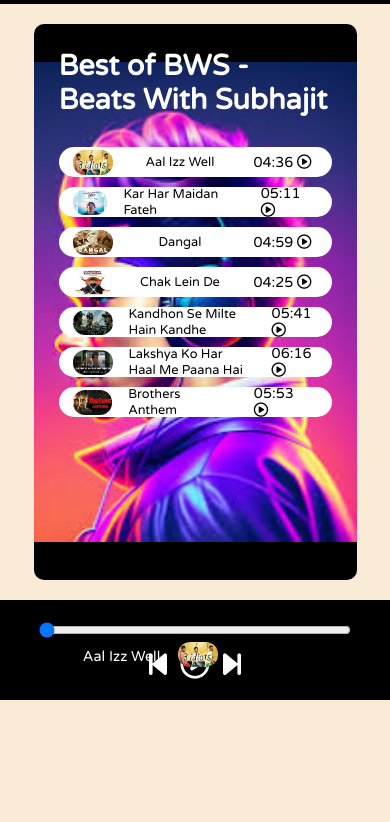
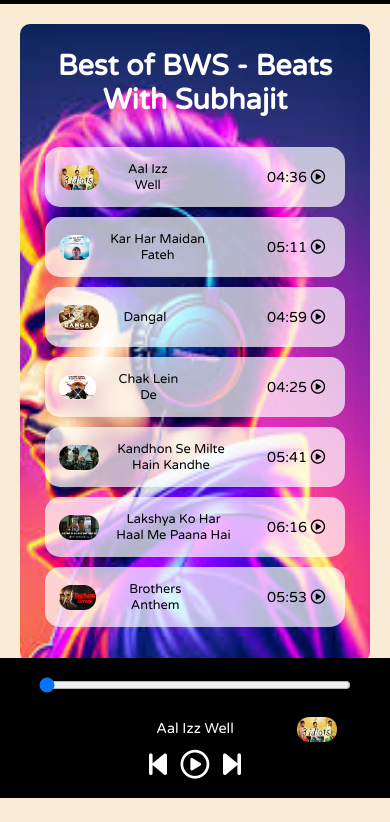
Before and after one commit to subhajit100/Spotify_clone, a plain HTML site: page index.html in a window 390 px wide. Shown: the part 46-868 px from the top of the page. Before the commit the page ends 844 px from the top, so only its background shows below. Drawn offline with Linux system fonts and the light colour scheme.

Commit message:
made website responsive

```diff
--- a/css/style.css
+++ b/css/style.css
@@ -12,6 +12,8 @@ body {
 
 nav {
   font-family: "Montserrat", sans-serif;
+  position: sticky;
+  top: 0;
 }
 
 nav ul {
@@ -47,20 +49,25 @@ nav ul li {
   font-family: "Varela Round", sans-serif;
   display: flex;
   margin: 20px auto;
-  width: 70%;
+  width: 60%;
   border-radius: 10px;
   padding: 25px;
   background-image: url("../images/animation_music_bg.jpg");
   background-repeat: no-repeat;
   background-position: right;
-  background-size: 350px 480px;
+  background-size: cover;
+  justify-content: center;
+}
+
+.songList h1 {
+  text-align: center;
 }
 
 .songItem {
   height: 30px;
   display: flex;
   justify-content: space-between;
-  background-color: white;
+  background-color: rgba(255, 255, 255, 0.7);
   color: black;
   align-items: center;
   border-radius: 15px;
@@ -68,18 +75,18 @@ nav ul li {
 }
 
 .songItem:hover {
-    font-weight: bold;
+  font-weight: bold;
 }
 
 .songItem img,
-#masterSongImage{
+#masterSongImage {
   width: 40px;
   height: 25px;
   margin: 0 14px;
   border-radius: 12px;
 }
 
-#masterSongImage{
+#masterSongImage {
   position: relative;
   top: 6px;
 }
@@ -87,6 +94,7 @@ nav ul li {
 .songName {
   margin: 2px;
   font-size: 0.8rem;
+  text-align: center;
 }
 
 .timestamp {
@@ -138,3 +146,65 @@ nav ul li {
   cursor: pointer;
   color: white;
 }
+
+@media only screen and (max-width: 930px) {
+  .bottom {
+    height: 140px;
+    justify-content: space-around;
+  }
+
+  .icons {
+    margin-top: 20px;
+  }
+
+  .songInfo {
+    left: 50%;
+    transform: translateX(-50%);
+    width: 80%;
+    display: flex;
+    justify-content: space-between;
+    align-items: center;
+  }
+
+  .songItem {
+    height: 45px;
+  }
+
+  #masterSongName {
+    margin-left: 28px;
+    text-align: center;
+  }
+
+  #masterSongImage {
+    margin-bottom: 10px;
+  }
+}
+
+@media only screen and (max-width: 670px) {
+  .container {
+    width: 72%;
+  }
+
+  .timestamp {
+    width: 6.5rem;
+    text-align: right;
+  }
+
+  .songItem {
+    height: 55px;
+  }
+}
+
+@media only screen and (max-width: 400px) {
+  .container {
+    width: 77%;
+  }
+
+  .timestamp {
+    width: 8rem;
+  }
+
+  .songItem {
+    height: 60px;
+  }
+}
--- a/index.html
+++ b/index.html
@@ -4,7 +4,7 @@
     <meta charset="UTF-8" />
     <meta name="viewport" content="width=device-width, initial-scale=1.0" />
     <title>Spotify-Web Player: Music for everyone</title>
-    <link rel="icon" type="image/x-icon" href="images/favicon.ico">
+    <link rel="icon" type="image/x-icon" href="images/favicon.ico" />
     <link rel="stylesheet" href="css/style.css" />
   </head>
   <body>
@@ -80,8 +80,6 @@
           </div>
         </div>
       </div>
-
-      <div class="songBanner"></div>
     </div>
 
     <div class="bottom">
@@ -106,7 +104,7 @@
           id="music_bar_gif"
         />
         <span id="masterSongName">Aal Izz Well</span>
-        <img src="images/covers/1.jpg" alt="song_image" id="masterSongImage">
+        <img src="images/covers/1.jpg" alt="song_image" id="masterSongImage" />
       </div>
     </div>
 
```
